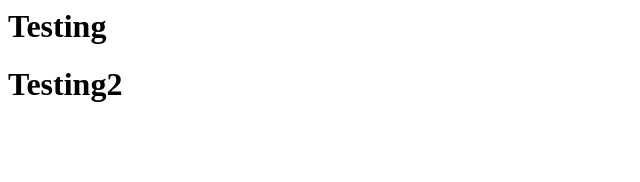
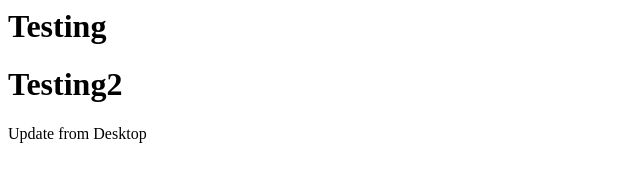
Before and after one commit to JanakaAlwis/test-project1, a plain HTML site: page index.html in a window 1280 px wide. Shown: the whole page, without its empty margins (0-640 px from the left). Drawn offline with Linux system fonts and the light colour scheme.

Commit message:
Update index.html

```diff
--- a/index.html
+++ b/index.html
@@ -1,2 +1,3 @@
 <h1>Testing</h1>
 <h1>Testing2</h1>
+<p>Update from Desktop</p>
```
